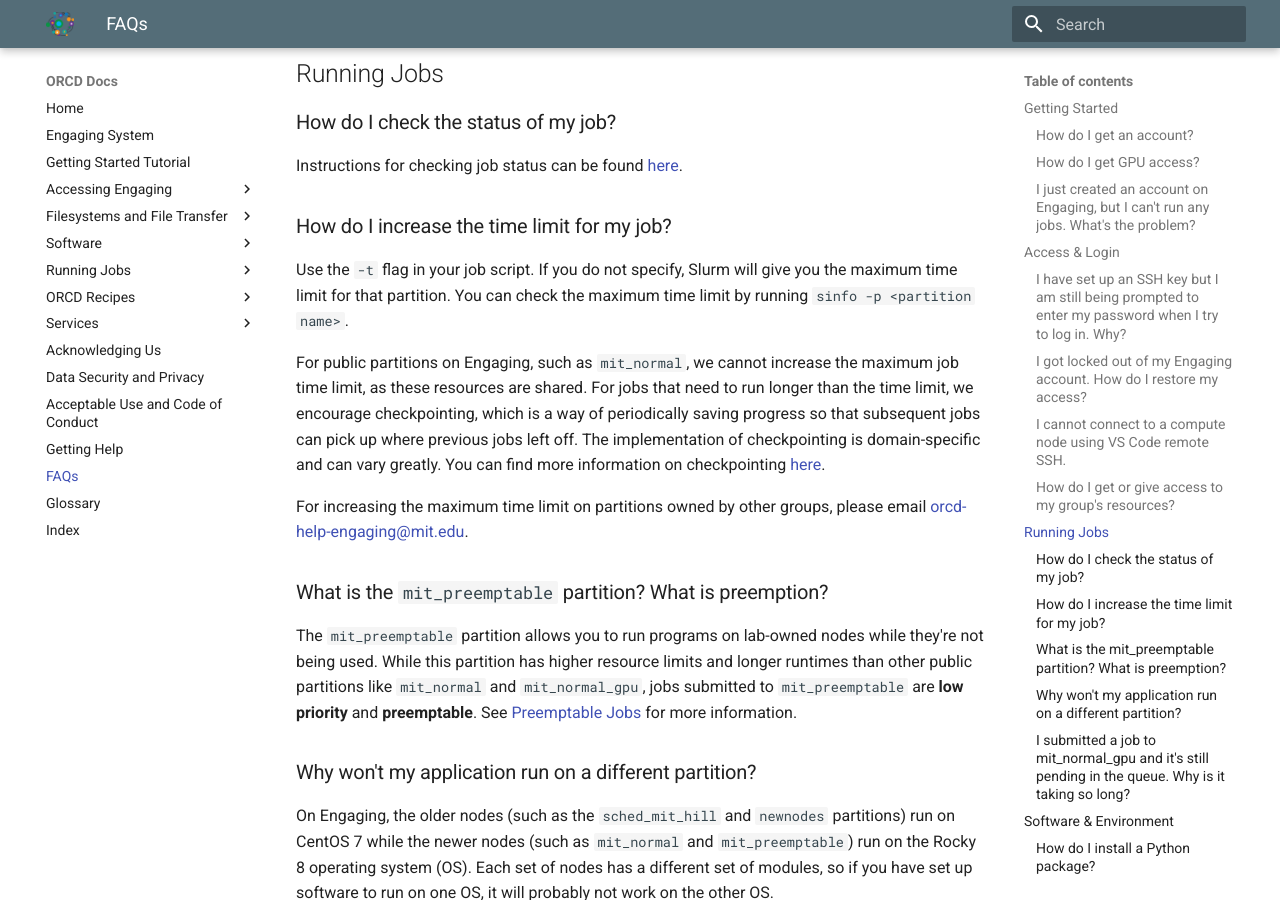
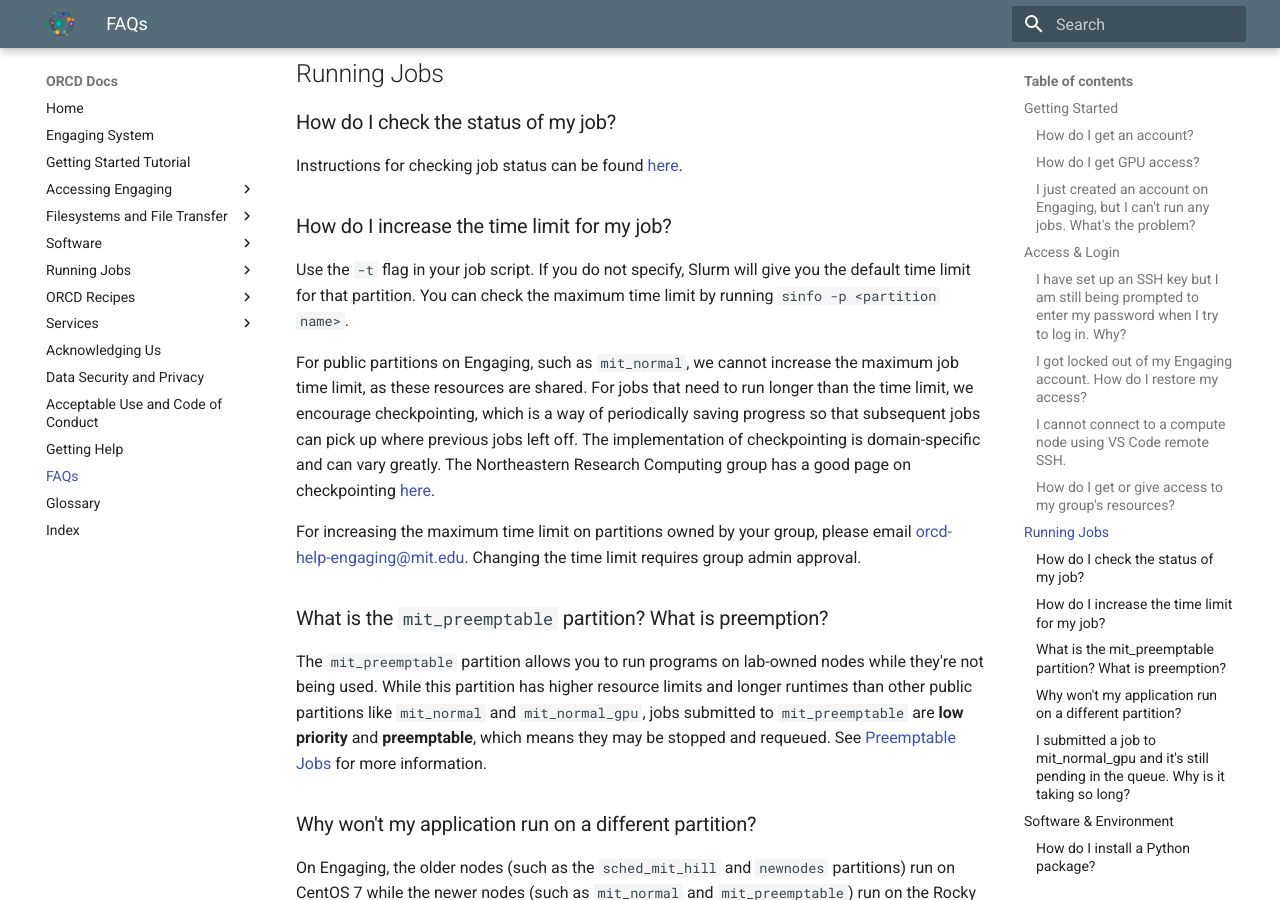
Before and after one commit to mit-orcd/orcd-docs-edit, an MkDocs documentation site: the page built from docs/faqs.md, in a window 1280 px wide and 900 px high, scrolled down 2087 px. Built offline with MkDocs 1.6.1 and Material for MkDocs 9.7.7, drawn with Linux system fonts in a browser that asks for light colours.

Commit message:
small clarifications

```diff
--- a/docs/faqs.md
+++ b/docs/faqs.md
@@ -64,7 +64,7 @@
 ### How do I increase the time limit for my job?
 
 Use the `-t` flag in your job script. If you do not specify, Slurm will give
-you the maximum time limit for that partition. You can check the maximum time
+you the default time limit for that partition. You can check the maximum time
 limit by running `sinfo -p <partition name>`.
 
 For public partitions on Engaging, such as `mit_normal`, we cannot increase the
@@ -72,15 +72,14 @@
 need to run longer than the time limit, we encourage
 checkpointing, which is a way of periodically saving progress so that subsequent
 jobs can pick up where previous jobs left off. The implementation of checkpointing
-is domain-specific and can vary greatly. You can find more information on
-checkpointing [here](https://rc-docs.northeastern.edu/en/latest/best-practices/checkpointing.html).
+is domain-specific and can vary greatly. The Northeastern Research Computing group has a good page on checkpointing [here](https://rc-docs.northeastern.edu/en/latest/best-practices/checkpointing.html).
 
-For increasing the maximum time limit on partitions owned by other groups,
-please email <orcd-help-engaging@mit.edu>.
+For increasing the maximum time limit on partitions owned by your group,
+please email <orcd-help-engaging@mit.edu>. Changing the time limit requires group admin approval.
 
 ### What is the `mit_preemptable` partition? What is preemption?
 
-The `mit_preemptable` partition allows you to run programs on lab-owned nodes while they're not being used. While this partition has higher resource limits and longer runtimes than other public partitions like `mit_normal` and `mit_normal_gpu`, jobs submitted to `mit_preemptable` are **low priority** and **preemptable**. See [Preemptable Jobs](running-jobs/overview.md#preemptable-jobs) for more information.
+The `mit_preemptable` partition allows you to run programs on lab-owned nodes while they're not being used. While this partition has higher resource limits and longer runtimes than other public partitions like `mit_normal` and `mit_normal_gpu`, jobs submitted to `mit_preemptable` are **low priority** and **preemptable**, which means they may be stopped and requeued. See [Preemptable Jobs](running-jobs/overview.md#preemptable-jobs) for more information.
 
 ### Why won't my application run on a different partition?
 
```
